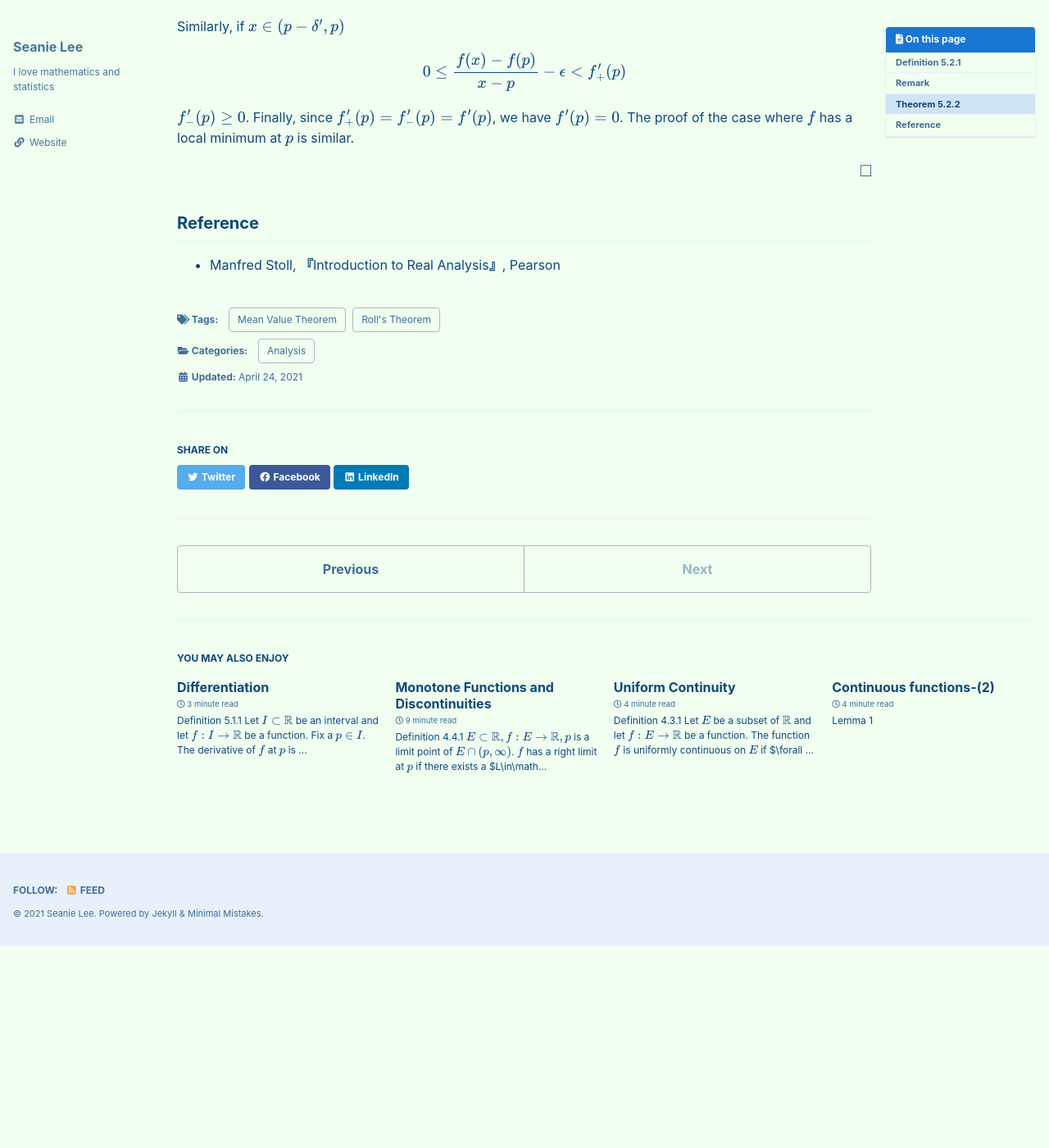
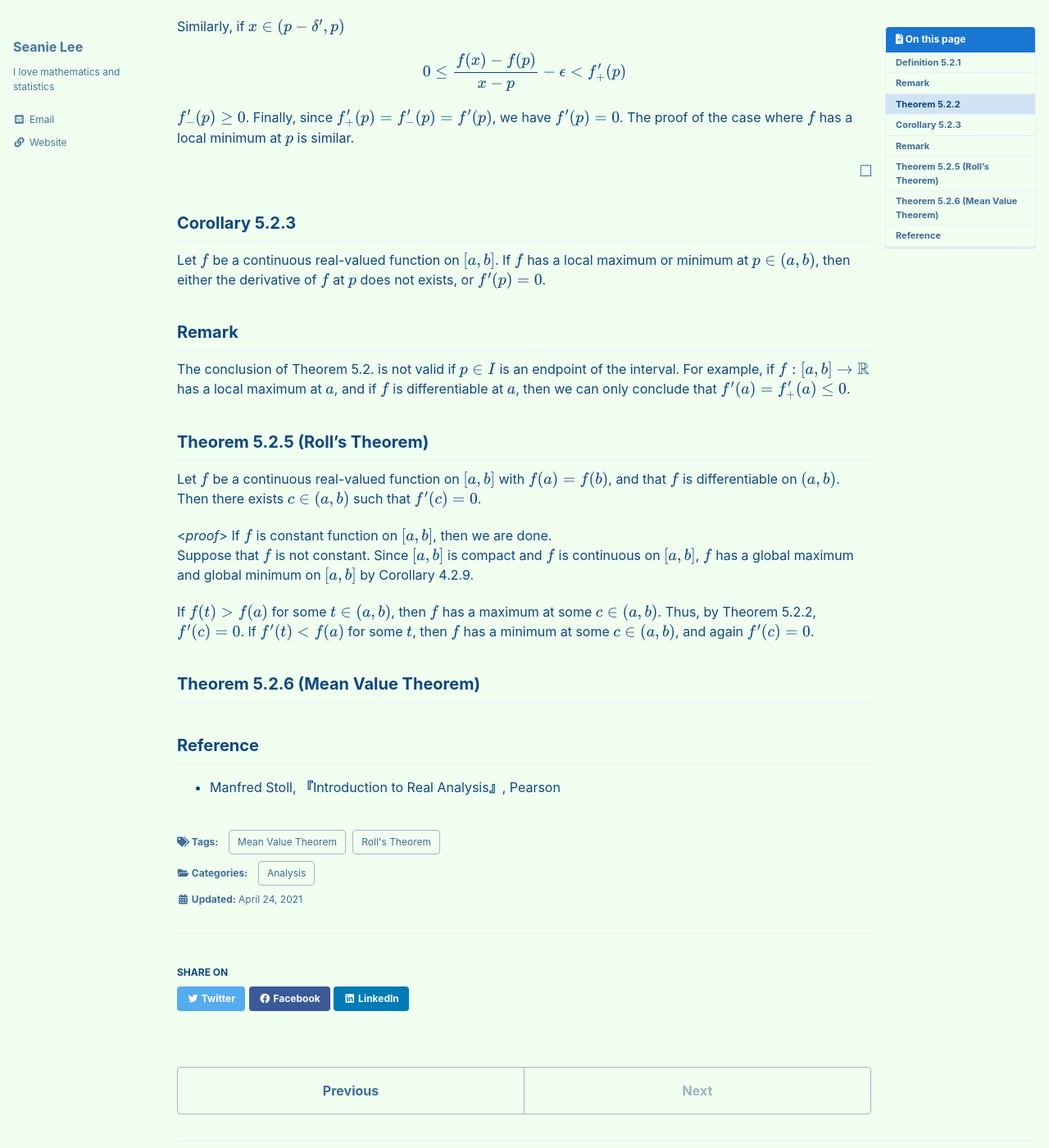
Before and after one commit to seanie12/blog, a Jekyll site: the page built from _posts/2021-04-24-mvt.md, in a window 1280 px wide and 1400 px high, scrolled down 1059 px. Shown: the whole window at 82% size. Built offline with Jekyll 4.4.1, drawn with Linux system fonts in a browser that asks for light colours; cached includes are drawn as plain includes; formulas are drawn with MathJax 3; before the commit the page ends 2213 px from its top, so only the background shows below that; some of the changed text lies outside the part shown.

Commit message:
Update 2021-04-24-mvt.md

```diff
--- a/_posts/2021-04-24-mvt.md
+++ b/_posts/2021-04-24-mvt.md
@@ -62,6 +62,21 @@ $f^\prime_-(p)\geq 0$. Finally, since $f^\prime_+(p)=f^\prime_-(p) = f^\prime(p)
 
 $$\tag*{$\square$}$$
 
+## Corollary 5.2.3
+Let $f$ be a continuous real-valued function on $[a,b]$. If $f$ has a local maximum or minimum at $p\in (a,b)$, then either the derivative of $f$ at $p$ does not exists, or $f^\prime(p)=0$.
+
+## Remark
+The conclusion of Theorem 5.2. is not valid if $p\in I$ is an endpoint of the interval. For example, if $f:[a,b]\to\mathbb{R}$ has a local maximum at $a$, and if $f$ is differentiable at $a$, then we can only conclude that $f^\prime(a) =f^\prime_+(a) \leq 0$.
+
+## Theorem 5.2.5 (Roll's Theorem)
+Let $f$ be a continuous real-valued function on $[a,b]$ with $f(a) = f(b)$, and that $f$ is differentiable on $(a,b)$.  Then there exists $c\in (a,b)$ such that $f^\prime(c) = 0$.
+
+<*proof*>
+If $f$ is constant function on $[a,b]$, then we are done. <br /> Suppose that $f$ is not constant. Since $[a,b]$ is compact and $f$ is continuous on $[a,b]$, $f$ has a global maximum and global minimum on $[a,b]$ by Corollary 4.2.9.
+
+If $f(t) > f(a)$ for some $t\in (a,b)$, then $f$ has a maximum at some $c\in (a,b)$. Thus, by Theorem 5.2.2, $f^\prime(c) =0$. If $f^\prime (t) < f(a)$ for some $t$, then $f$ has a minimum at some $c\in (a,b)$, and again $f^\prime(c)=0$.
+
+## Theorem 5.2.6 (Mean Value Theorem)
 
 ## Reference
 - Manfred Stoll,  **『**Introduction to Real Analysis**』**, Pearson
```
